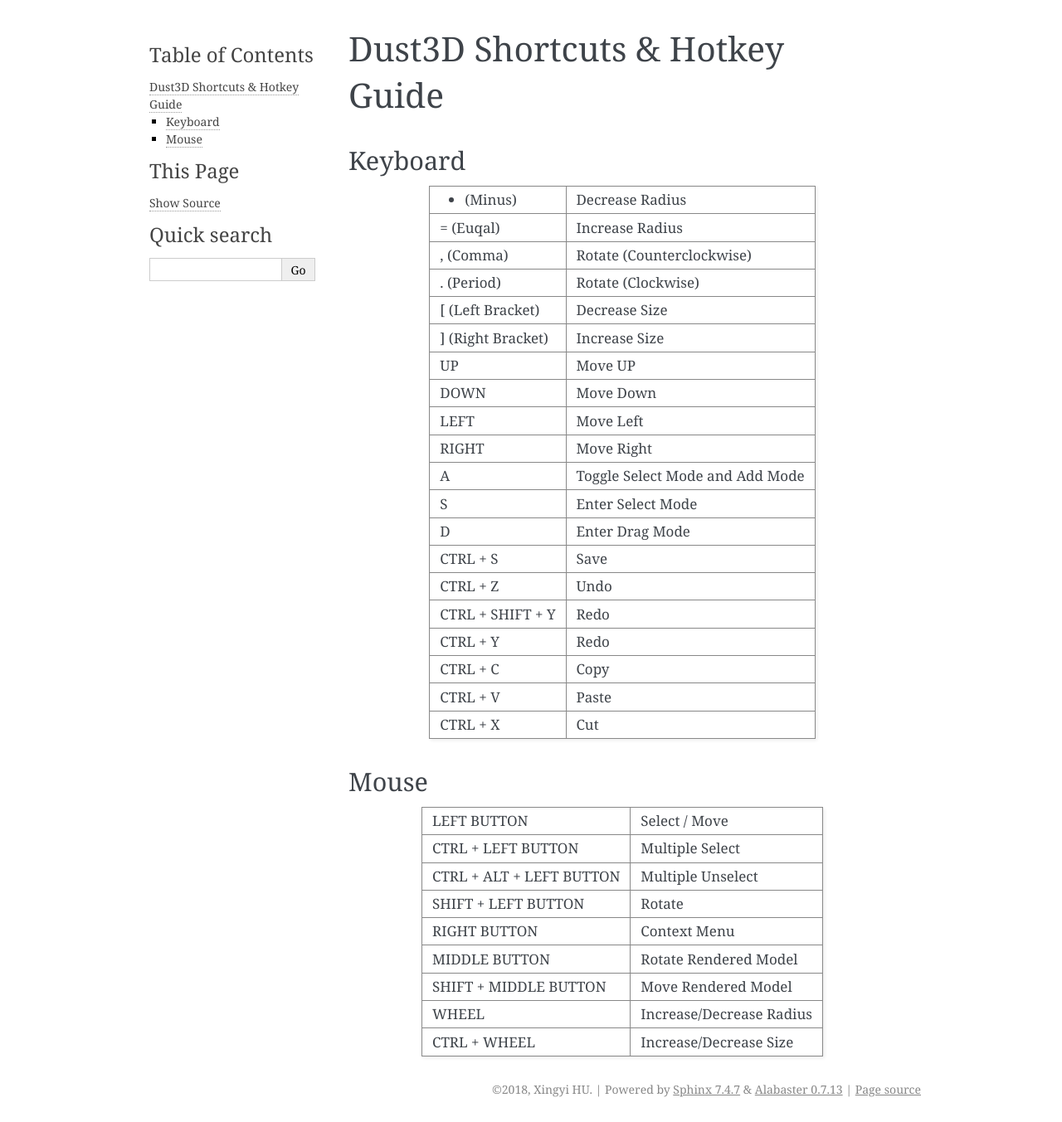
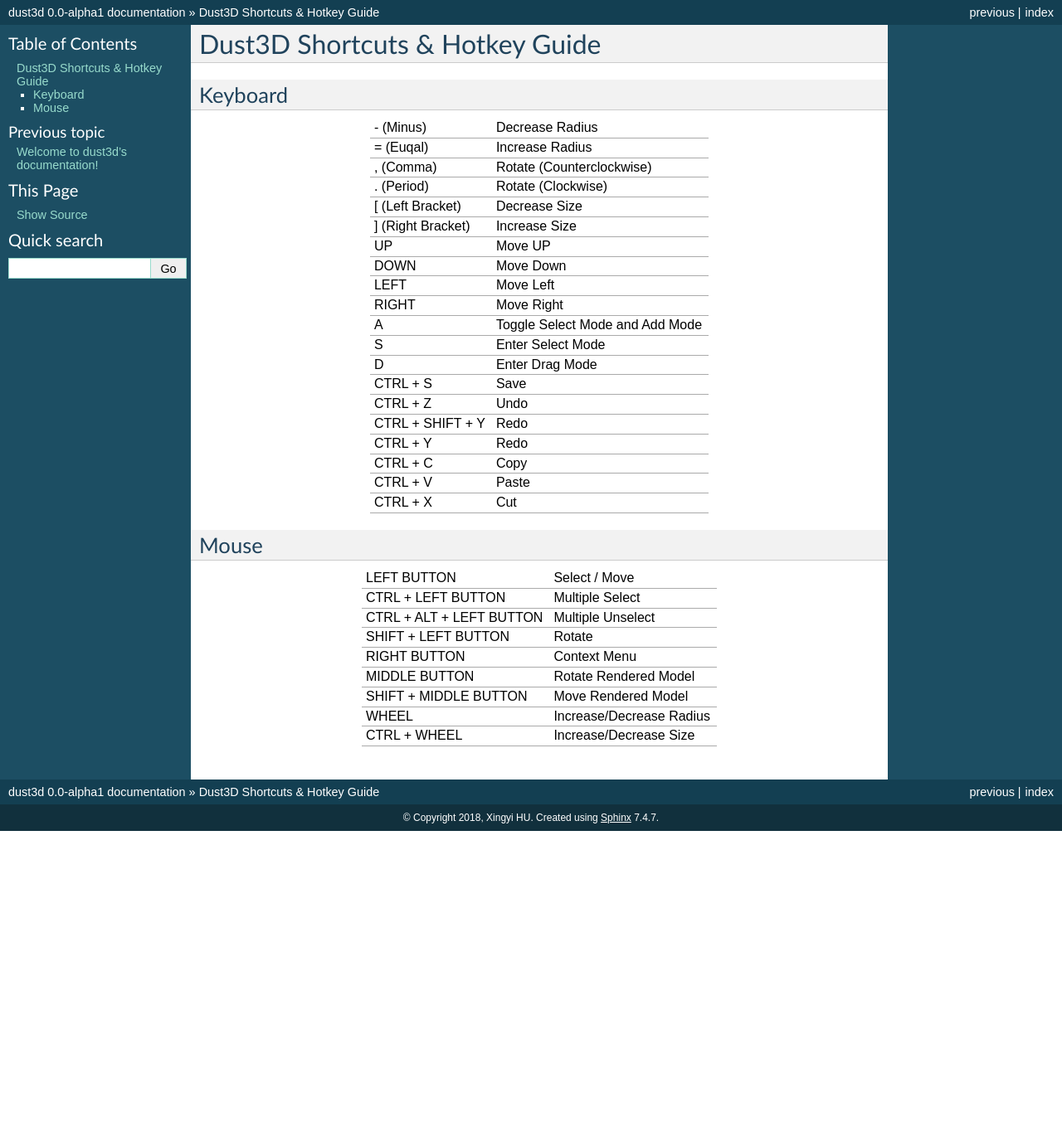
Before and after one commit to huxingyi/dust3d, a Sphinx documentation site: the page built from docs/shortcuts.rst, in a window 1280 px wide. Shown: the whole page at 83% size. Built offline with Sphinx 7.4.7, drawn with Linux system fonts in a browser that asks for light colours; after the commit the page ends 1002 px from its top, so only the background shows below that.

Commit message:
Change docs theme to default

```diff
--- a/docs/conf.py
+++ b/docs/conf.py
@@ -74,7 +74,7 @@
 # The theme to use for HTML and HTML Help pages.  See the documentation for
 # a list of builtin themes.
 #
-html_theme = 'alabaster'
+html_theme = 'default'
 
 # Theme options are theme-specific and customize the look and feel of a theme
 # further.  For a list of options available for each theme, see the
--- a/docs/shortcuts.rst
+++ b/docs/shortcuts.rst
@@ -4,7 +4,7 @@
 Keyboard
 ==================
 +---------------------+--------------------------------------------------------------------------+
-| - (Minus)           | Decrease Radius                                                          |
+| &#45; (Minus)       | Decrease Radius                                                          |
 +---------------------+--------------------------------------------------------------------------+
 | = (Euqal)           | Increase Radius                                                          |
 +---------------------+--------------------------------------------------------------------------+
```
